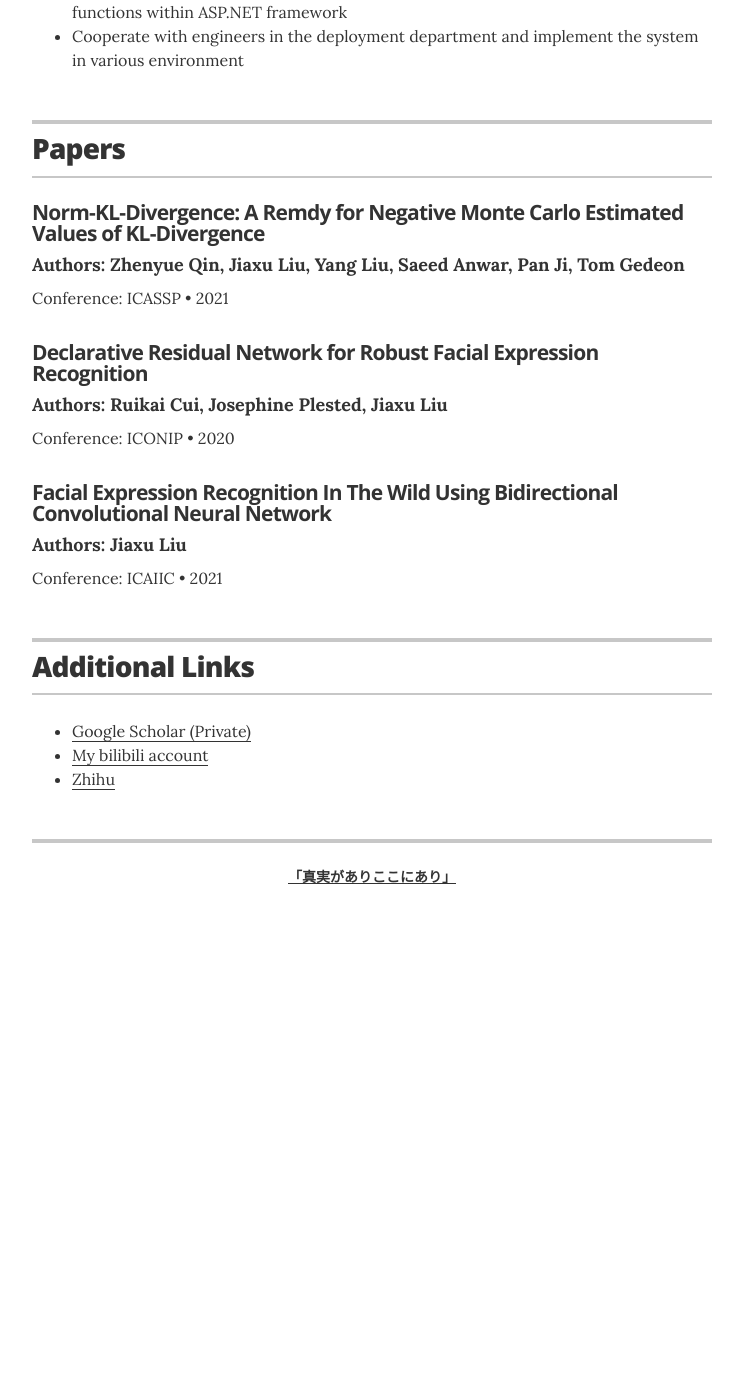
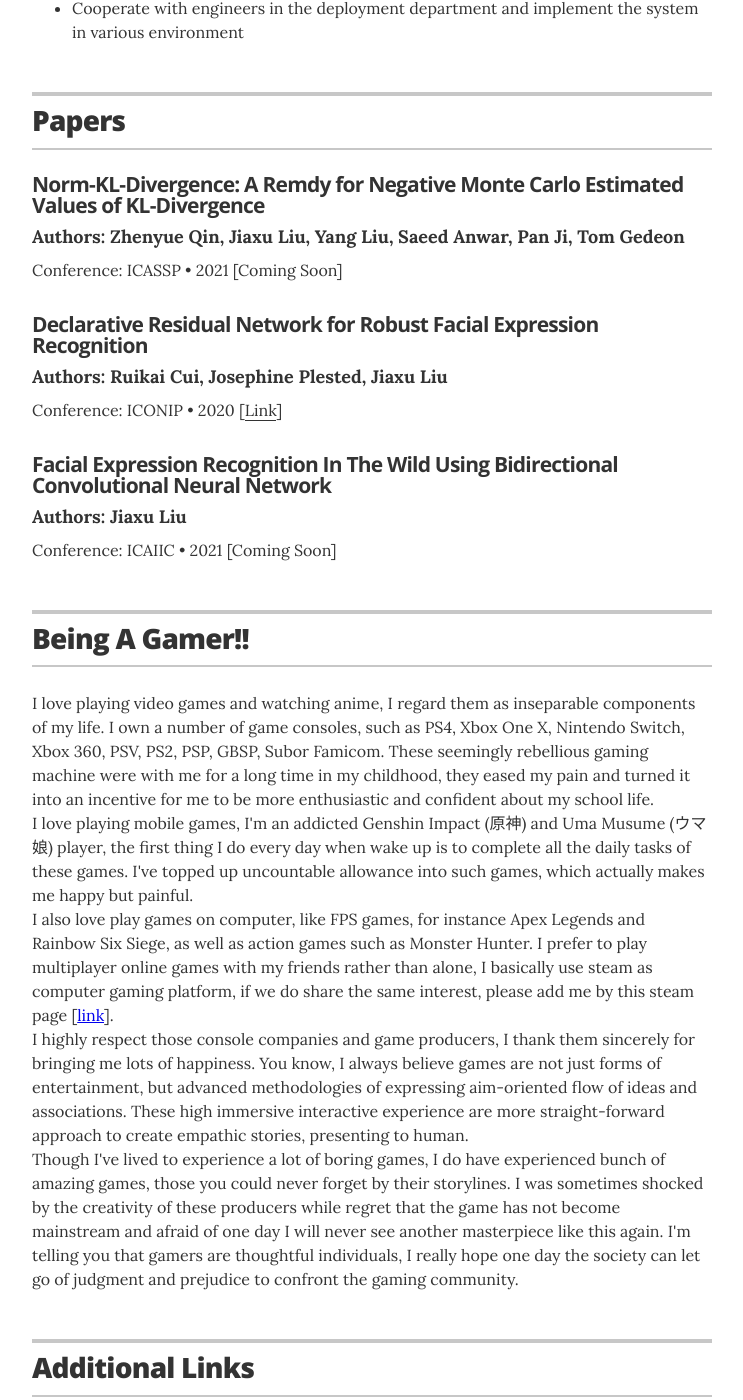
Before and after one commit to ljxw88/ljxw88.github.io, a Jekyll site: the page built from index.html, in a window 1280 px wide and 1400 px high, scrolled down 1363 px. Shown: the whole window, without its empty margins (268-1011 px from the left). Built offline with Jekyll 4.4.1, drawn with Linux system fonts in a browser that asks for light colours; before the commit the page ends 2299 px from its top, so only the background shows below that; some of the changed text lies outside the part shown.

Commit message:
update page

```diff
--- a/_config.yml
+++ b/_config.yml
@@ -11,7 +11,7 @@
 # Resume settings
 resume_avatar:                  "true"
 resume_name:                    "Jiaxu Liu"
-resume_title:                   "Undergraduate @ ANU🇦🇺 & SDU🇨🇳"
+resume_title:                   "Undergraduate @ ANU & SDU"
 
 # used for the contact button in _layouts/resume.html
 resume_contact_email:           "jiaxu.liu@anu.edu.au"
@@ -23,7 +23,9 @@
 resume_header_contact_info:     "26 Barry Dr, Lena Karmel • 0451873040 • jiaxu.liu@anu.edu.au"
 display_header_contact_info:    "false"
 
-resume_header_intro: "<p>Hey there! I’m an undergraduate student at Australian National University pursuing a Bachelor’s degree in Advanced Computing (honour), prior to commencing the double degree program, I was doing Bachelor of Computer Science at Shandong University in China.<br>I have a broad research interst, while especially focus on Bayesian Machine Learning. My previous works include variational approximate inference, graph neural networks, mutual information maximization for representation learning, human skeleton-based action recognition, etc.</p>"
+resume_header_intro: "<p>Hey there! I’m an undergraduate student at Australian National University pursuing a Bachelor’s degree in Advanced Computing (honour), prior to commencing the double degree program, I was doing Bachelor of Computer Science at Shandong University in China.<br>
+
+With respect to my school work, I have a broad research interst, while especially focus on Bayesian Machine Learning. My previous works include variational approximate inference, graph neural networks, mutual information maximization for representation learning, human skeleton-based action recognition, etc. </p>"
 
 # use "yes" to display the email contact button,
 # "no" to display an "I'm not looking for work" message,
--- a/_data/experience.yml
+++ b/_data/experience.yml
@@ -3,7 +3,7 @@
 - company: ANU College of Engineering and Computer Science
   position: Academic Tutor
   duration: Jul, 2020 &mdash; Dec, 2020
-  summary: Casual Academic Staff, TA for course COMP3600/6466 (Algorithms). Responsibilities include:<ul class="resume-item-list"><li>Facilitator in weekly interactive tutorials, assist students with lab exercises and course content</li><li>Responsible for creating&marking assignment, quizzes, and examinations</li><li>As sessional academic staff, receive feedback from students and improve teaching quality</li></ul>
+  summary: Casual Academic Staff, TA for course COMP3600/6466 (Algorithms). Responsibilities include:<ul class="resume-item-list"><li>Facilitator in weekly interactive tutorials, assist students with lab exercises and course content</li><li>Responsible for creating & marking assignment, quizzes, and examinations</li><li>As sessional academic staff, receive feedback from students and improve teaching quality</li></ul>
 
 # Director of Digital Stratgy
 - company: IIFOX Shanghai
--- a/_data/papers.yml
+++ b/_data/papers.yml
@@ -14,7 +14,7 @@
   role: Ruikai Cui, Josephine Plested, Jiaxu Liu
   conf: ICONIP
   duration: 2020
-  # url: "#"
+  url: "https://link.springer.com/content/pdf/10.1007%2F978-3-030-63820-7_39.pdf"
   #description: SCOG is a local monthly meetup in Springfield where we share opportunities to volunteer in the community and organize support for families and neighborhoods in need of assistance that the community can provide.
 
 - project: Facial Expression Recognition In The Wild Using Bidirectional Convolutional Neural Network
--- a/_layouts/resume.html
+++ b/_layouts/resume.html
@@ -37,7 +37,8 @@
           {% include icon-links.html %}
         </div>
 
-        <div class="executive-summary" itemprop="description">
+        <!-- <div class="executive-summary" itemprop="description"> -->
+        <div>
           {{ site.resume_header_intro }}
         </div>
 
@@ -49,6 +50,7 @@
         {% endif %} -->
 
       </header>
+
 
       {% if site.resume_section_education %}
       <!-- begin Education -->
@@ -128,9 +130,15 @@
         {% for papers in site.data.papers %}
         <div class="resume-item" itemscope itemtype="http://schema.org/CreativeWork">
           <meta itemprop="creator" content="{{ site.resume_name }}" itemtype="http://schema.org/Person" />
-          <h3 class="resume-item-title" itemprop="name" style="font-size:21px">{% if papers.url %}<a href="{{ papers.url }}" itemprop="url">{{ papers.project }}</a>{% else %}{{ papers.project }}{% endif %}</h3>
+          <h3 class="resume-item-title" itemprop="name" style="font-size:21px">
+              {{ papers.project }}
+              <!-- {% if papers.url %}<a href="{{ papers.url }}" itemprop="url">{{ papers.project }}</a>{% else %}{{ papers.project }}{% endif %} -->
+
+          </h3>
           <h4 class="resume-item-details" itemprop="description">Authors: {{ papers.role }} </h4>
-          <p class="resume-item-copy">Conference: {{ papers.conf }}  &bull; {{ papers.duration }}</p>
+          <p class="resume-item-copy">Conference: {{ papers.conf }}  &bull; {{ papers.duration }}
+              {% if papers.url %}[<a href="{{ papers.url }}" itemprop="url">Link</a>]{% else %}[Coming Soon]{% endif %}
+          </p>
           <!-- <p class="resume-item-copy">{{ papers.description }}</p> -->
         </div>
         {% endfor %}
@@ -217,6 +225,31 @@
       <!-- end Interests -->
       {% endif %}
 
+      <section class="content-section">
+          <header class="section-header">
+            <h2>Being A Gamer!!</h2>
+          </header>
+          I love playing video games and watching anime, I regard them as inseparable components of my life.
+          I own a number of game consoles, such as PS4, Xbox One X, Nintendo Switch, Xbox 360, PSV, PS2, PSP, GBSP, Subor Famicom.
+          These seemingly rebellious gaming machine were with me for a long time in my childhood, they eased my pain and turned it into an incentive for me to be more enthusiastic and confident about my school life.<br>
+
+          I love playing mobile games, I'm an addicted Genshin Impact (原神) and Uma Musume (ウマ娘) player,
+          the first thing I do every day when wake up is to complete all the daily tasks of these games. I've topped up
+          uncountable allowance into such games, which actually makes me happy but painful. <br>
+
+          I also love play games on computer, like FPS games, for instance Apex Legends and Rainbow Six Siege, as well as action games such as Monster Hunter.
+          I prefer to play multiplayer online games with my friends rather than alone,
+          I basically use steam as computer gaming platform, if we do share the same interest, please add me by this steam page [<a href="https://s.team/p/gpp-hpmq/HQNQVTMR">link</a>]. <br>
+
+          I highly respect those console companies and game producers, I thank them sincerely for bringing me lots of happiness. You know,
+          I always believe games are not just forms of entertainment, but advanced methodologies of expressing aim-oriented flow of ideas and associations. These
+          high immersive interactive experience are more straight-forward approach to create empathic stories, presenting to human. <br>
+
+          Though I've lived to experience a lot of boring games,
+          I do have experienced bunch of amazing games, those you could never forget by their storylines. I was sometimes shocked by the creativity of these producers while regret that the game has not become mainstream
+          and afraid of one day I will never see another masterpiece like this again. I'm telling you that gamers are thoughtful individuals, I really hope one day the society can let go of judgment and prejudice to confront the gaming community.
+      </section>
+
       {% if site.resume_section_links %}
       <!-- begin Links -->
       <section class="content-section">
@@ -236,6 +269,7 @@
       </section>
       <!-- end Links -->
       {% endif %}
+
 
       {% if site.resume_print_social_links %}
       <!-- begin Print Social Links -->
```
